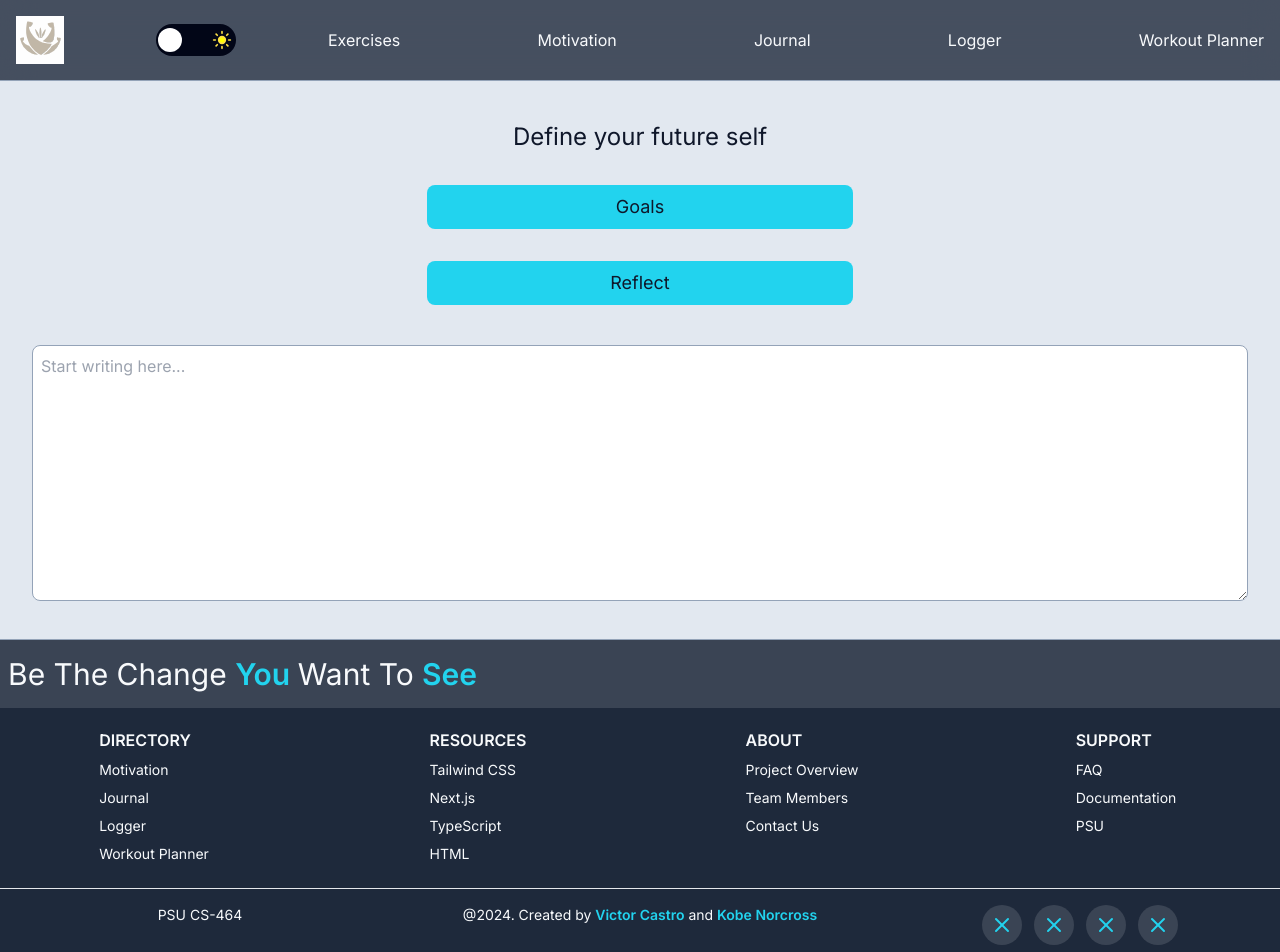
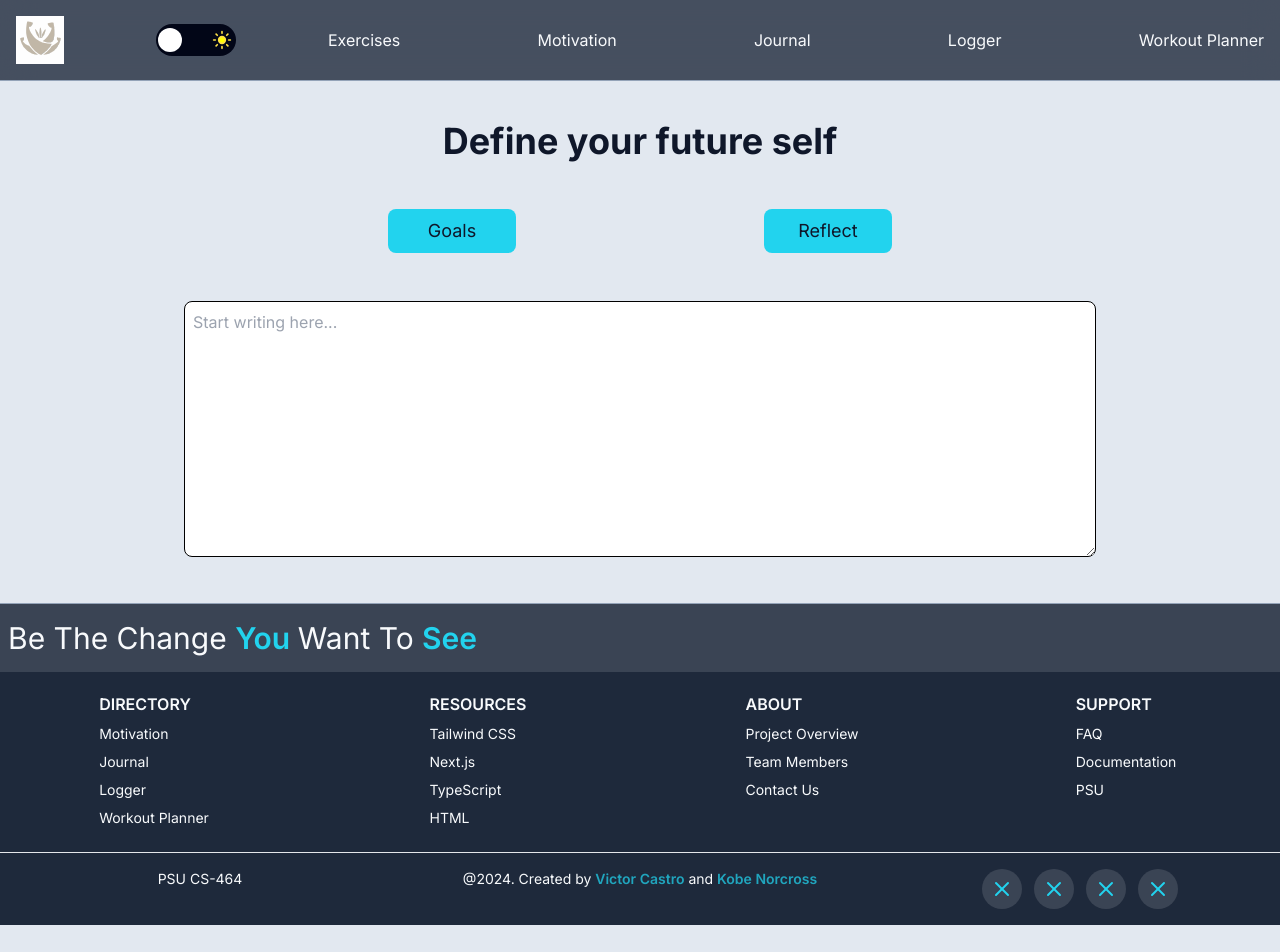
Before and after one commit to Norcrossover/fitness-finesse, a Next.js app: page /dashboard/journal in a window 1280 px wide. Shown: the top 952 px of the page. After the commit the page ends 925 px from the top, so only its background shows below. Built offline with nearby package versions, Linux system fonts and the light colour scheme.

Commit message:
Added journal layout and animations to the footer

```diff
--- a/app/dashboard/journal/page.tsx
+++ b/app/dashboard/journal/page.tsx
@@ -2,30 +2,32 @@ import Button from "@/components/common/Button";
 
 const Journal = () => {
   return (
-    <>
-      <div className="my-10 flex flex-col text-center items-center gap-8">
-        <h1 className="text-2xl w-1/2">Define your future self</h1>
+    <div className="flex flex-col items-center justify-center mx-8 my-10 gap-6">
+      <h1 className="text-4xl text-center sm:font-bold mb-6">
+        Define your future self
+      </h1>
+      <div className="flex gap-6 mb-6">
         <Button
           text="Goals"
-          className="bg-cyan-400 text-lg w-2/6 p-2 rounded-lg hover:bg-cyan-300 transition duration-300"
+          className="bg-cyan-400 text-lg w-24 sm:w-32 p-2 sm:mx-10 lg:mx-28  rounded-lg hover:bg-cyan-300 transition duration-300"
         />
         <Button
           text="Reflect"
-          className="bg-cyan-400 text-lg w-2/6 p-2 rounded-lg hover:bg-cyan-300 transition duration-300"
+          className="bg-cyan-400 text-lg w-24 sm:w-32 p-2 sm:mx-10 lg:mx-28 rounded-lg hover:bg-cyan-300 transition duration-300"
         />
       </div>
-      <div className="mx-8 mb-8">
-        <label htmlFor="entry" className="hidden">
+      <div className="w-full sm:w-3/4">
+        <label htmlFor="entry" className="sr-only">
           Text area for writing
         </label>
         <textarea
           id="entry"
           name="entry"
-          className="w-full h-64 border border-slate-400 p-2 rounded-lg focus:outline-none focus:ring-1 focus:ring-cyan-400"
+          className="w-full h-64 border border-black p-2 rounded-lg focus:outline-none focus:border-none focus:ring-2 focus:ring-cyan-400"
           placeholder="Start writing here..."
         ></textarea>
       </div>
-    </>
+    </div>
   );
 };
 
--- a/components/common/Button.jsx
+++ b/components/common/Button.jsx
@@ -1,7 +1,7 @@
 "use client";
 
 const Button = ({ text, onClick = () => {}, className = "" }) => {
-  // Optional as Ts throws an error when not used
+  // Make it Optional as Ts throws an error when not used
   return (
     <button onClick={onClick} className={` ${className}`}>
       {text}
--- a/components/layout/Footer.tsx
+++ b/components/layout/Footer.tsx
@@ -19,10 +19,13 @@ const Footer = () => {
           <p>PSU CS-464</p>
           <p>
             {/* Might consider changing this */}
-            @2024. Created by <span className="text-cyan">
+            @2024. Created by{" "}
+            <span className="text-cyan animate-pulse">
               Victor Castro
-            </span>{" "}
-            and <span className="text-cyan">Kobe Norcross </span>
+            </span> and{" "}
+            <span className="text-cyan animate-pulse animate">
+              Kobe Norcross{" "}
+            </span>
           </p>
           {/* From Menu.ts */}
           <SocialIcons icons={SOCIALS} />
```
